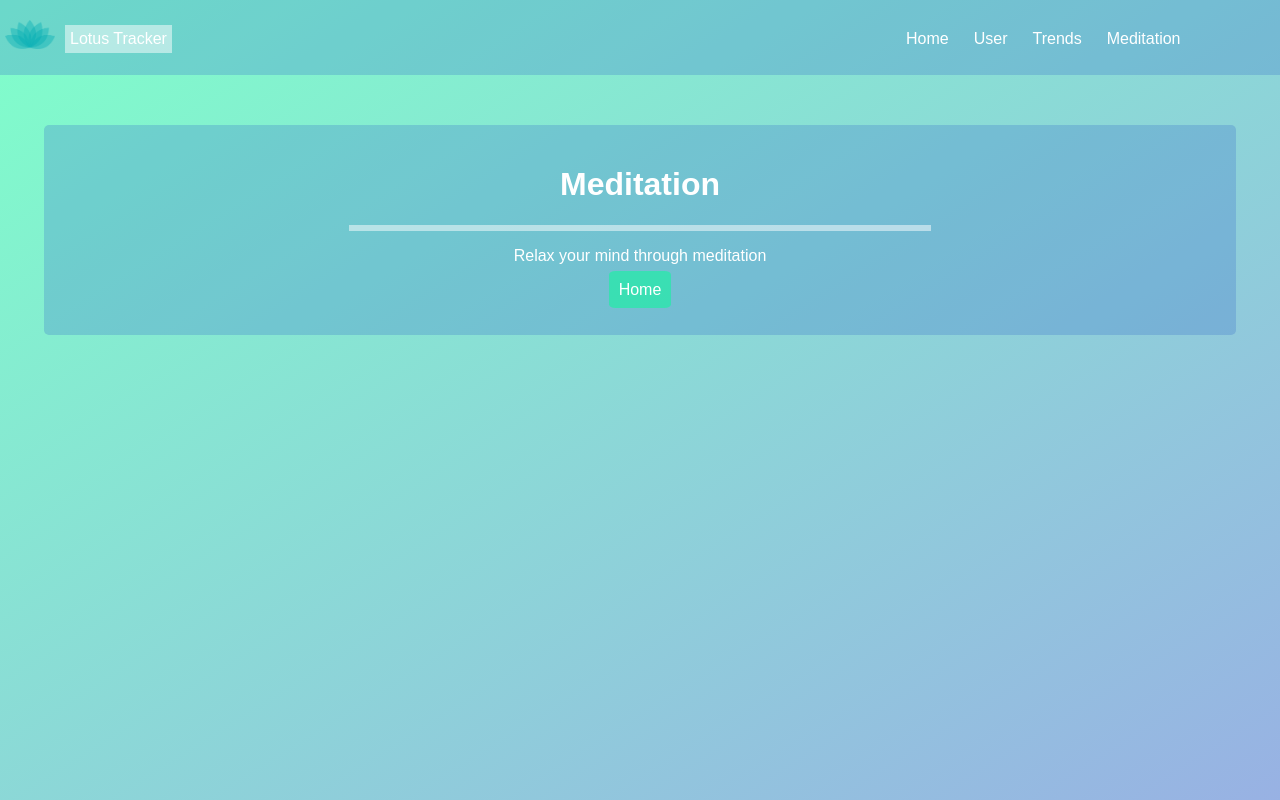
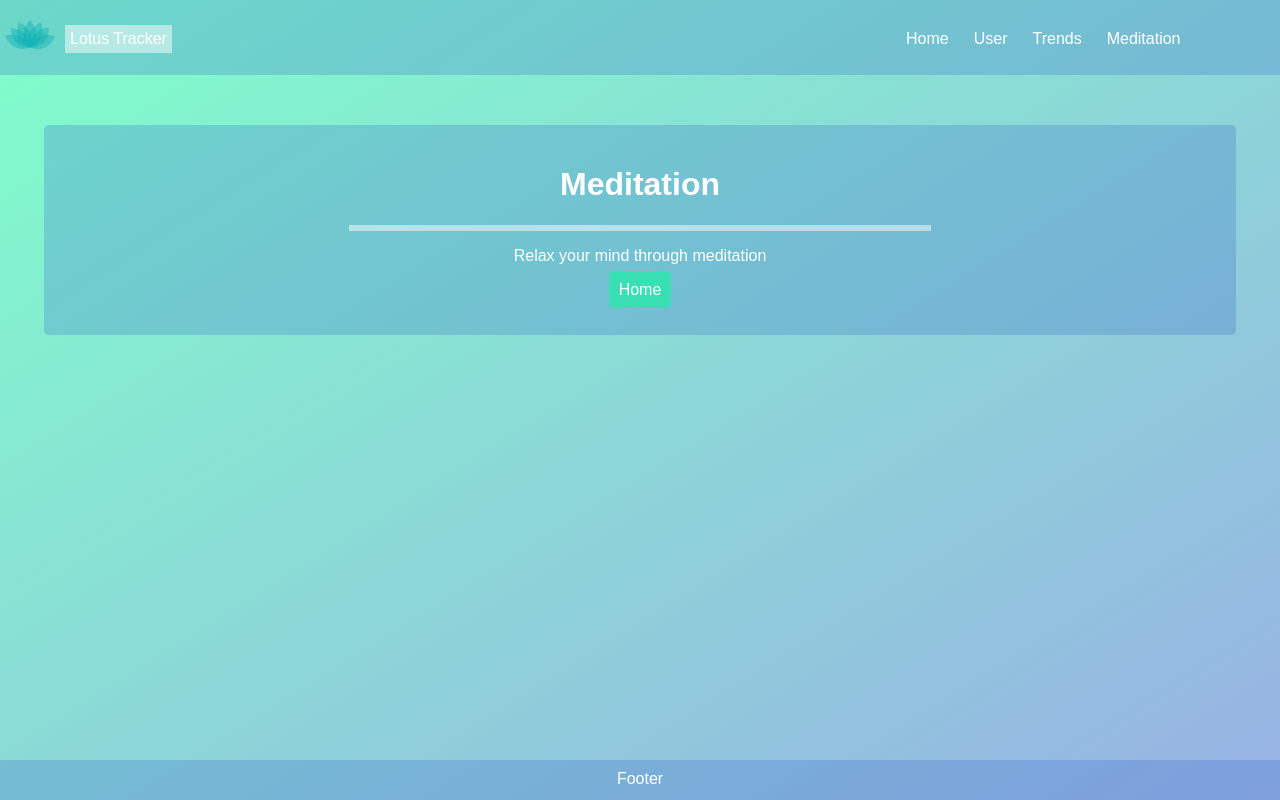
Before and after one commit to Squatch89/lotus, a React (Create React App) app in the folder lotusreact/: page /meditation in a window 1280 px wide. Built offline with nearby package versions, Linux system fonts and the light colour scheme.

Commit message:
added footer

```diff
--- a/lotusreact/src/App.js
+++ b/lotusreact/src/App.js
@@ -5,6 +5,7 @@ import User from './components/User/User.js';
 import Trends from './components/Trends/Trends.js';
 import Meditation from './components/Meditation/Meditation.js';
 import Header from './components/Header/Header.js';
+import Footer from './components/Footer/Footer.js';
 import './App.css';
 
 
@@ -13,9 +14,10 @@ class App extends Component {
         return (
             <div>
                 {/*Header rendered only on certain routes*/}
-                <Route path="/user" component={Header} />
-                <Route path="/trends" component={Header} />
-                <Route path="/meditation" component={Header} />
+
+                {["/user", "/trends", "/meditation"].map(path =>
+                    <Route path={path} component={Header} />
+                )}
 
                 <div className="container">
                     <Route path="/" exact component={Jumbotron} />
@@ -23,6 +25,11 @@ class App extends Component {
                     <Route path="/trends" component={Trends} />
                     <Route path="/meditation" component={Meditation} />
                 </div>
+
+                {/*Footer rendered only on certain routes*/}
+                {["/user", "/trends", "/meditation"].map(path =>
+                    <Route path={path} component={Footer} />
+                )}
             </div>
         );
     }
--- a/lotusreact/src/components/Footer/Footer.css
+++ b/lotusreact/src/components/Footer/Footer.css
@@ -0,0 +1,11 @@
+.footer {
+    height: 30px;
+    display: block;
+    background-color: rgba(50, 100, 200, 0.25);
+    width: 100%;
+    text-align: center;
+    color: white;
+    position: absolute;
+    bottom: 0;
+    padding: 10px 0 0 0;
+}
--- a/lotusreact/src/components/Footer/Footer.js
+++ b/lotusreact/src/components/Footer/Footer.js
@@ -5,7 +5,9 @@ import logo from "../Images/logo.png";
 // creates Footer component to render to the page
 const Footer = () => {
     return (
-        <footer>Footer</footer>
+        <footer className="footer">
+            Footer
+        </footer>
     )
 };
 
```
